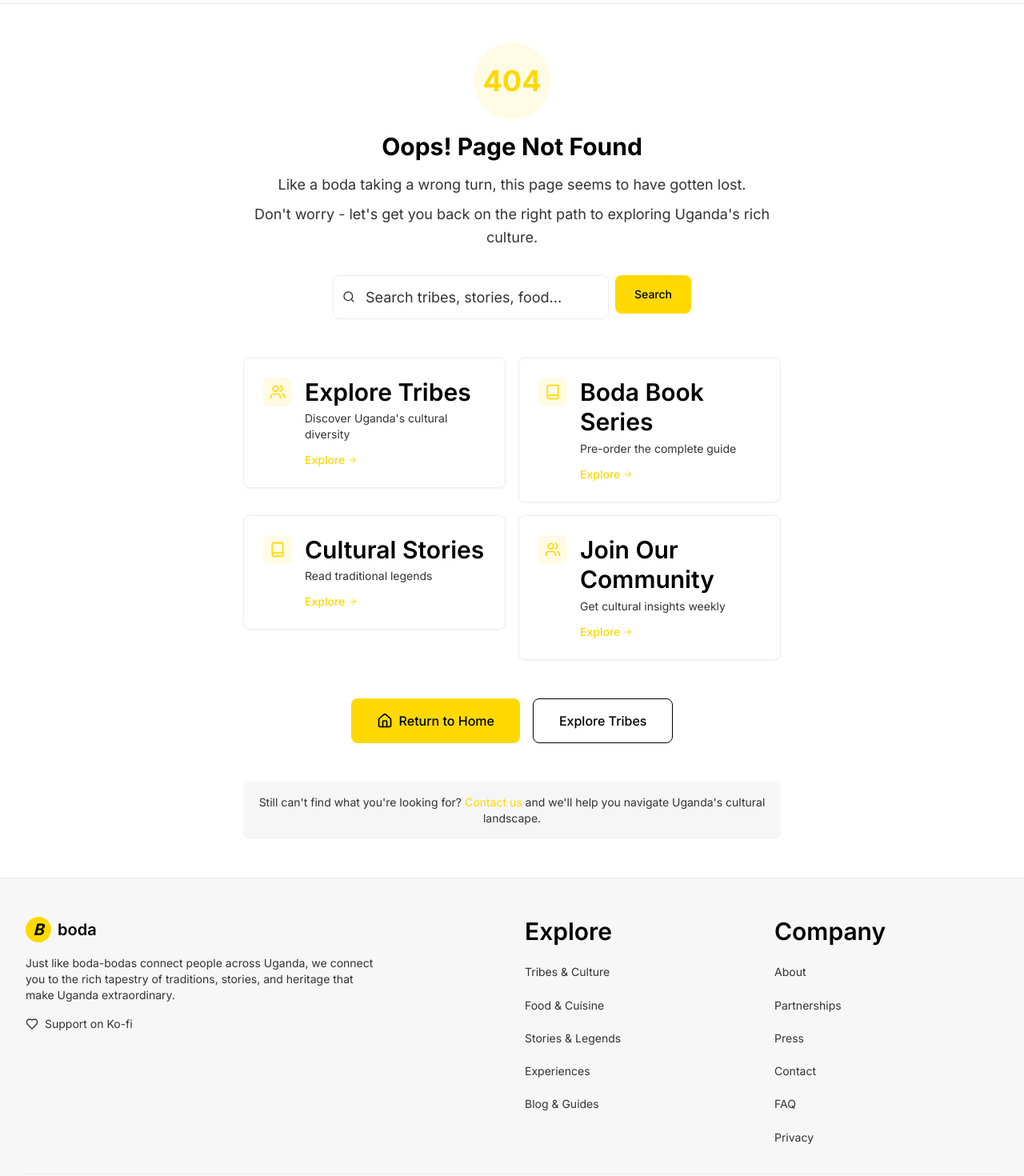
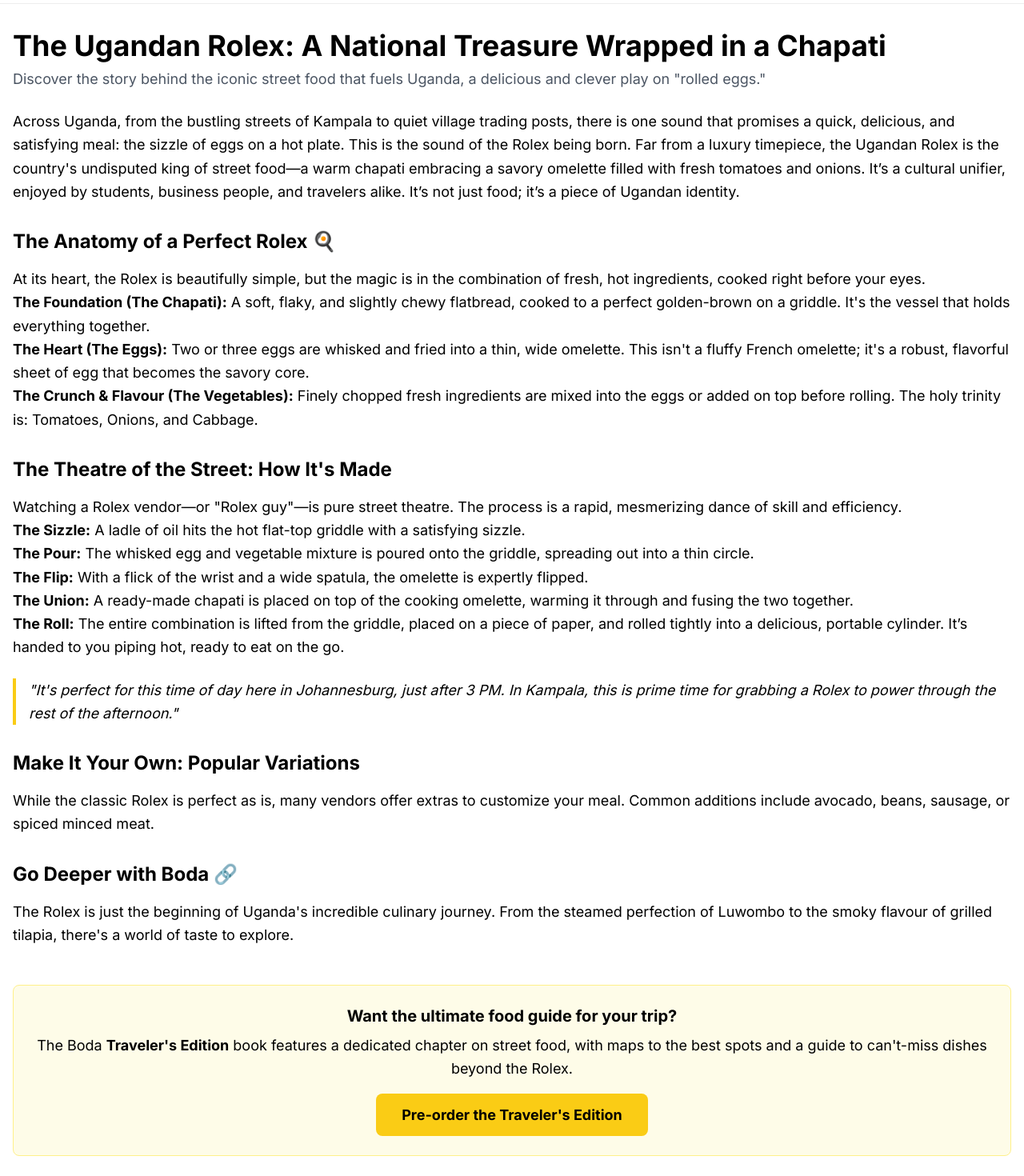
Before and after one commit to Monyanzi/bodaug, a React (Vite) app: page /food/rolex in a window 1280 px wide. Shown: the part 60-1530 px from the top of the page at 80% size. Built offline with nearby package versions, Linux system fonts and the light colour scheme.

Commit message:
feat: Add Rolex page and route
DIAGNOSIS: Route for /food/rolex and the corresponding component were missing.

ACTION: Created the component file at src/pages/food/RolexPage.tsx and added the required import and Route definition to App.tsx.

STATUS: 404 resolved.

```diff
--- a/src/App.tsx
+++ b/src/App.tsx
@@ -15,6 +15,7 @@ import Kanzu from "./pages/attire/Kanzu";
 import BarkCloth from "./pages/materials/BarkCloth";
 import Mukasa from "./pages/names/Mukasa";
 import Luwombo from "./pages/food/Luwombo";
+import RolexPage from './pages/food/RolexPage';
 import KintuAndNambi from "./pages/stories/KintuAndNambi";
 import WhyBoda from "./pages/stories/WhyBoda";
 import Stories from "./pages/Stories";
@@ -54,6 +55,7 @@ const App = () => (
               <Route path="/materials/bark-cloth" element={<BarkCloth />} />
               <Route path="/names/mukasa" element={<Mukasa />} />
               <Route path="/food/luwombo" element={<Luwombo />} />
+              <Route path="/food/rolex" element={<RolexPage />} />
               <Route path="/stories/kintu-and-nambi" element={<KintuAndNambi />} />
               <Route path="/stories/why-boda" element={<WhyBoda />} />
               <Route path="/stories" element={<Stories />} />
--- /dev/null
+++ b/src/pages/food/RolexPage.tsx
@@ -0,0 +1,57 @@
+import React from 'react';
+import { Link } from 'react-router-dom';
+
+const RolexPage = () => {
+  return (
+    <main className="container mx-auto px-4 py-8">
+      {/* A hero image component would typically go here */}
+      <h1 className="text-4xl font-bold mb-2">The Ugandan Rolex: A National Treasure Wrapped in a Chapati</h1>
+      <p className="text-lg text-gray-600 mb-6">Discover the story behind the iconic street food that fuels Uganda, a delicious and clever play on "rolled eggs."</p>
+
+      <div className="prose max-w-none"> {/* Using a prose class for typography defaults */}
+
+        <p>Across Uganda, from the bustling streets of Kampala to quiet village trading posts, there is one sound that promises a quick, delicious, and satisfying meal: the sizzle of eggs on a hot plate. This is the sound of the Rolex being born. Far from a luxury timepiece, the Ugandan Rolex is the country's undisputed king of street food—a warm chapati embracing a savory omelette filled with fresh tomatoes and onions. It’s a cultural unifier, enjoyed by students, business people, and travelers alike. It’s not just food; it’s a piece of Ugandan identity.</p>
+
+        <h3 className="text-2xl font-bold mt-8 mb-4">The Anatomy of a Perfect Rolex 🍳</h3>
+        <p>At its heart, the Rolex is beautifully simple, but the magic is in the combination of fresh, hot ingredients, cooked right before your eyes.</p>
+        <ul>
+          <li><strong>The Foundation (The Chapati):</strong> A soft, flaky, and slightly chewy flatbread, cooked to a perfect golden-brown on a griddle. It's the vessel that holds everything together.</li>
+          <li><strong>The Heart (The Eggs):</strong> Two or three eggs are whisked and fried into a thin, wide omelette. This isn't a fluffy French omelette; it's a robust, flavorful sheet of egg that becomes the savory core.</li>
+          <li><strong>The Crunch & Flavour (The Vegetables):</strong> Finely chopped fresh ingredients are mixed into the eggs or added on top before rolling. The holy trinity is: Tomatoes, Onions, and Cabbage.</li>
+        </ul>
+
+        <h3 className="text-2xl font-bold mt-8 mb-4">The Theatre of the Street: How It's Made</h3>
+        <p>Watching a Rolex vendor—or "Rolex guy"—is pure street theatre. The process is a rapid, mesmerizing dance of skill and efficiency.</p>
+        <ol>
+          <li><strong>The Sizzle:</strong> A ladle of oil hits the hot flat-top griddle with a satisfying sizzle.</li>
+          <li><strong>The Pour:</strong> The whisked egg and vegetable mixture is poured onto the griddle, spreading out into a thin circle.</li>
+          <li><strong>The Flip:</strong> With a flick of the wrist and a wide spatula, the omelette is expertly flipped.</li>
+          <li><strong>The Union:</strong> A ready-made chapati is placed on top of the cooking omelette, warming it through and fusing the two together.</li>
+          <li><strong>The Roll:</strong> The entire combination is lifted from the griddle, placed on a piece of paper, and rolled tightly into a delicious, portable cylinder. It’s handed to you piping hot, ready to eat on the go.</li>
+        </ol>
+
+        <blockquote className="border-l-4 border-yellow-400 pl-4 italic my-6">
+          "It's perfect for this time of day here in Johannesburg, just after 3 PM. In Kampala, this is prime time for grabbing a Rolex to power through the rest of the afternoon."
+        </blockquote>
+
+        <h3 className="text-2xl font-bold mt-8 mb-4">Make It Your Own: Popular Variations</h3>
+        <p>While the classic Rolex is perfect as is, many vendors offer extras to customize your meal. Common additions include avocado, beans, sausage, or spiced minced meat.</p>
+
+        <h3 className="text-2xl font-bold mt-8 mb-4">Go Deeper with Boda 🔗</h3>
+        <p>The Rolex is just the beginning of Uganda's incredible culinary journey. From the steamed perfection of Luwombo to the smoky flavour of grilled tilapia, there's a world of taste to explore.</p>
+
+      </div>
+
+      {/* This is the contextual CTA block */}
+      <div className="mt-12 p-6 bg-yellow-50 border border-yellow-200 rounded-lg text-center">
+        <h4 className="font-bold text-xl">Want the ultimate food guide for your trip?</h4>
+        <p className="mt-2">The Boda <strong>Traveler's Edition</strong> book features a dedicated chapter on street food, with maps to the best spots and a guide to can't-miss dishes beyond the Rolex.</p>
+        <Link to="/preorder" className="inline-block bg-yellow-400 text-black font-bold py-3 px-8 rounded-lg mt-4 hover:bg-yellow-500 transition-colors">
+          Pre-order the Traveler's Edition
+        </Link>
+      </div>
+    </main>
+  );
+};
+
+export default RolexPage;
```
